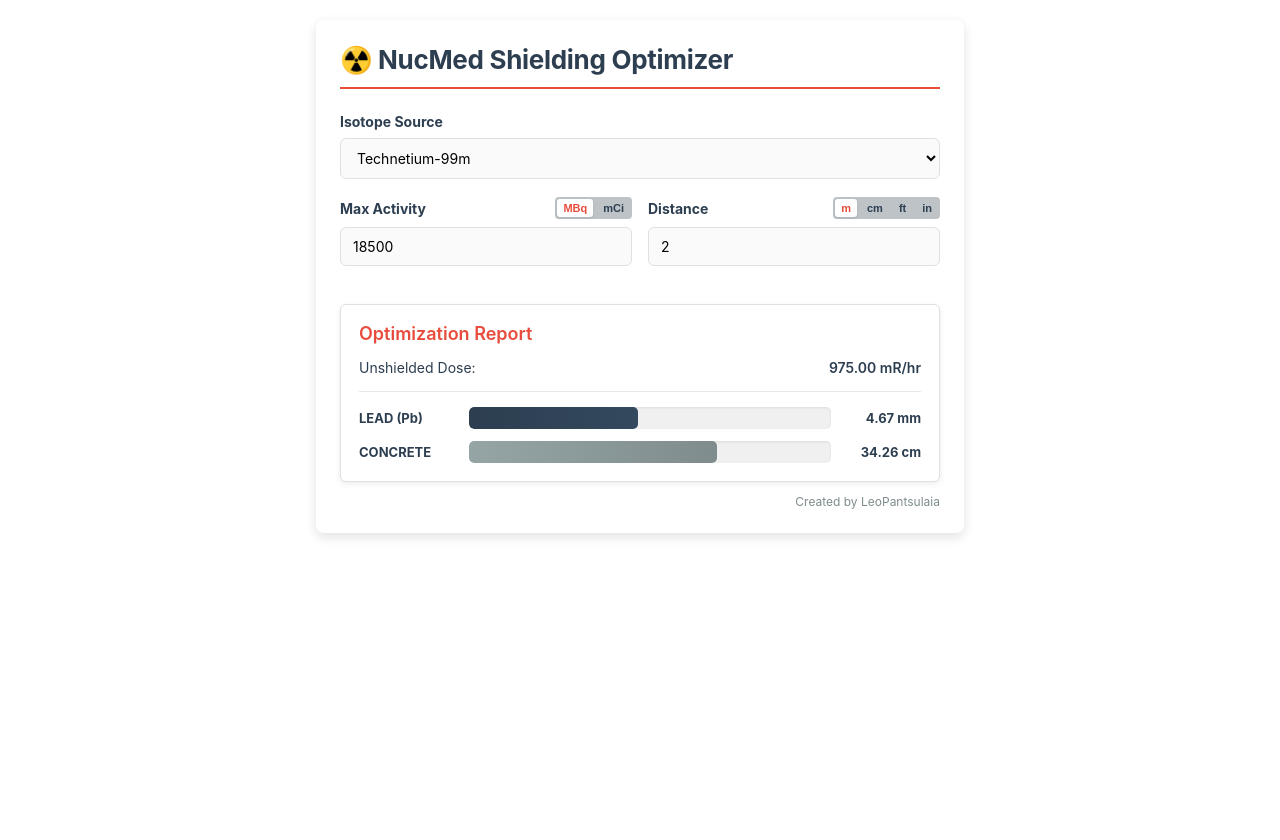
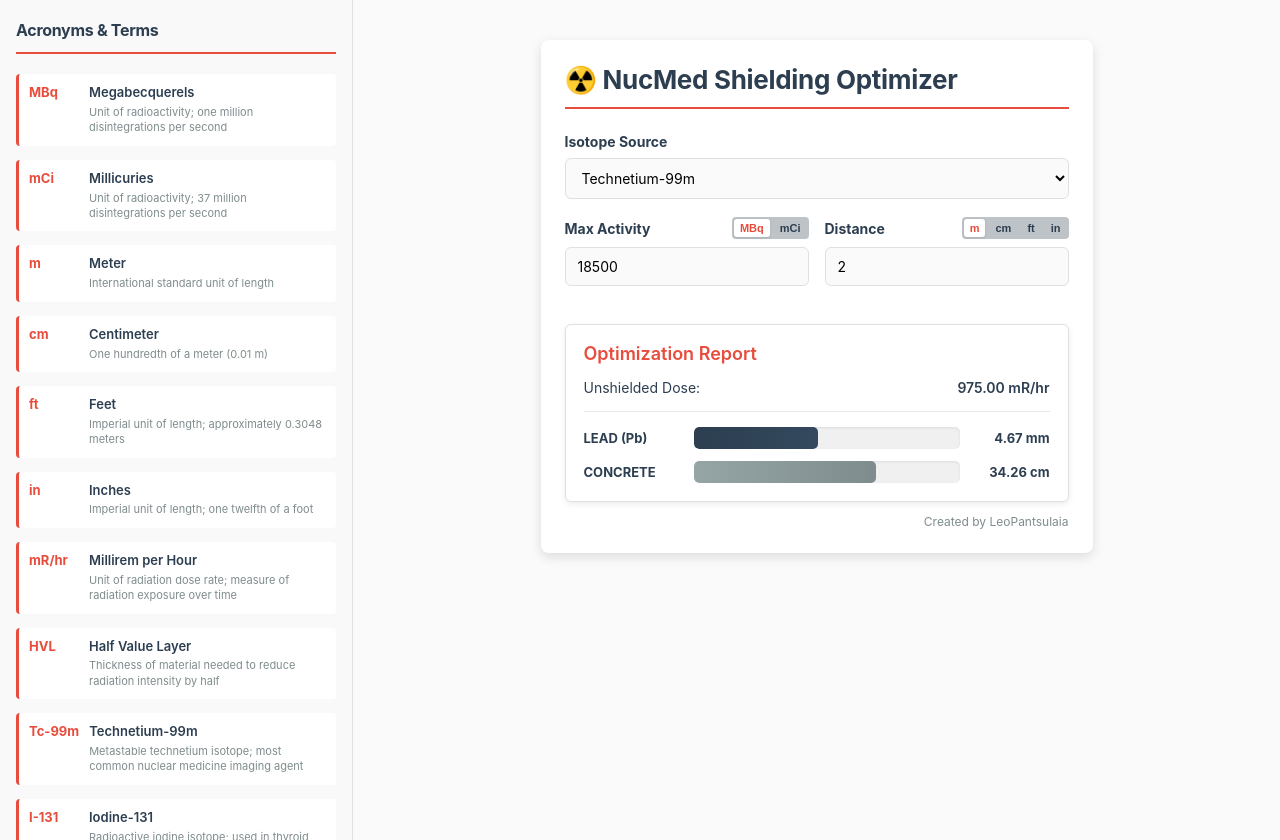
Before and after one commit to leopantsulaia/physics-flex, a React (Create React App) app: page / in a window 1280 px wide. Before the commit the page ends 800 px from the top, so only its background shows below. Built offline with nearby package versions, Linux system fonts and the light colour scheme.

Commit message:
acronyms

```diff
--- a/src/App.css
+++ b/src/App.css
@@ -1,38 +1,23 @@
-.App {
-  text-align: center;
+.appContainer {
+  display: flex;
+  min-height: 100vh;
+  background-color: #fafafa;
 }
 
-.App-logo {
-  height: 40vmin;
-  pointer-events: none;
+.mainContent {
+  flex: 1;
+  display: flex;
+  justify-content: center;
+  align-items: flex-start;
+  padding: 20px;
 }
 
-@media (prefers-reduced-motion: no-preference) {
-  .App-logo {
-    animation: App-logo-spin infinite 20s linear;
+@media (max-width: 768px) {
+  .appContainer {
+    flex-direction: column;
+  }
+
+  .mainContent {
+    padding: 10px;
   }
 }
-
-.App-header {
-  background-color: #282c34;
-  min-height: 100vh;
-  display: flex;
-  flex-direction: column;
-  align-items: center;
-  justify-content: center;
-  font-size: calc(10px + 2vmin);
-  color: white;
-}
-
-.App-link {
-  color: #61dafb;
-}
-
-@keyframes App-logo-spin {
-  from {
-    transform: rotate(0deg);
-  }
-  to {
-    transform: rotate(360deg);
-  }
-}
--- a/src/App.js
+++ b/src/App.js
@@ -1,9 +1,17 @@
-import React from 'react';
-import { ShieldingCalculator } from './components/ShieldingCalculator/ShieldingCalculator';
-import './App.css';
+import React from "react";
+import { ShieldingCalculator } from "./components/ShieldingCalculator/ShieldingCalculator";
+import { Glossary } from "./components/Glossary/Glossary";
+import "./App.css";
 
 function App() {
-  return <ShieldingCalculator />;
+  return (
+    <div className="appContainer">
+      <Glossary />
+      <div className="mainContent">
+        <ShieldingCalculator />
+      </div>
+    </div>
+  );
 }
 
 export default App;
--- /dev/null
+++ b/src/components/Glossary/Glossary.jsx
@@ -0,0 +1,87 @@
+import React from "react";
+import styles from "./Glossary.module.css";
+
+export const Glossary = () => {
+  const glossaryItems = [
+    {
+      acronym: "MBq",
+      expanded: "Megabecquerels",
+      description:
+        "Unit of radioactivity; one million disintegrations per second",
+    },
+    {
+      acronym: "mCi",
+      expanded: "Millicuries",
+      description:
+        "Unit of radioactivity; 37 million disintegrations per second",
+    },
+    {
+      acronym: "m",
+      expanded: "Meter",
+      description: "International standard unit of length",
+    },
+    {
+      acronym: "cm",
+      expanded: "Centimeter",
+      description: "One hundredth of a meter (0.01 m)",
+    },
+    {
+      acronym: "ft",
+      expanded: "Feet",
+      description: "Imperial unit of length; approximately 0.3048 meters",
+    },
+    {
+      acronym: "in",
+      expanded: "Inches",
+      description: "Imperial unit of length; one twelfth of a foot",
+    },
+    {
+      acronym: "mR/hr",
+      expanded: "Millirem per Hour",
+      description:
+        "Unit of radiation dose rate; measure of radiation exposure over time",
+    },
+    {
+      acronym: "HVL",
+      expanded: "Half Value Layer",
+      description:
+        "Thickness of material needed to reduce radiation intensity by half",
+    },
+    {
+      acronym: "Tc-99m",
+      expanded: "Technetium-99m",
+      description:
+        "Metastable technetium isotope; most common nuclear medicine imaging agent",
+    },
+    {
+      acronym: "I-131",
+      expanded: "Iodine-131",
+      description:
+        "Radioactive iodine isotope; used in thyroid imaging and therapy",
+    },
+    {
+      acronym: "F-18",
+      expanded: "Fluorine-18",
+      description: "Radioactive fluorine isotope; used in PET imaging studies",
+    },
+  ];
+
+  return (
+    <aside className={styles.glossary}>
+      <div className={styles.header}>
+        <h3 className={styles.title}>Acronyms & Terms</h3>
+      </div>
+      <div className={styles.itemsContainer}>
+        {glossaryItems.map((item) => (
+          <div key={item.acronym} className={styles.item}>
+            <div className={styles.acronym}>{item.acronym}</div>
+            <div className={styles.content}>
+              <div className={styles.expanded}>{item.expanded}</div>
+              <div className={styles.description}>{item.description}</div>
+            </div>
+          </div>
+        ))}
+      </div>
+    </aside>
+  );
+};
--- /dev/null
+++ b/src/components/Glossary/Glossary.module.css
@@ -0,0 +1,85 @@
+.glossary {
+  background-color: #f9f9f9;
+  border-right: 1px solid #e0e0e0;
+  padding: 20px 16px;
+  min-width: 280px;
+  max-width: 320px;
+  height: 100vh;
+  overflow-y: auto;
+  position: sticky;
+  top: 0;
+}
+
+.header {
+  margin-bottom: 20px;
+  border-bottom: 2px solid #e74c3c;
+  padding-bottom: 12px;
+}
+
+.title {
+  font-size: 16px;
+  font-weight: 700;
+  color: #2c3e50;
+  margin: 0;
+  letter-spacing: -0.3px;
+}
+
+.itemsContainer {
+  display: flex;
+  flex-direction: column;
+  gap: 14px;
+}
+
+.item {
+  display: flex;
+  gap: 10px;
+  padding: 10px;
+  border-left: 3px solid #e74c3c;
+  background-color: #ffffff;
+  border-radius: 4px;
+}
+
+.acronym {
+  font-weight: 700;
+  color: #e74c3c;
+  font-size: 13px;
+  min-width: 50px;
+  flex-shrink: 0;
+}
+
+.content {
+  display: flex;
+  flex-direction: column;
+  gap: 4px;
+}
+
+.expanded {
+  font-size: 13px;
+  font-weight: 600;
+  color: #2c3e50;
+  line-height: 1.3;
+}
+
+.description {
+  font-size: 11px;
+  color: #7f8c8d;
+  line-height: 1.4;
+}
+
+@media (max-width: 1024px) {
+  .glossary {
+    min-width: 240px;
+    max-width: 280px;
+    padding: 16px 12px;
+  }
+
+  .acronym {
+    min-width: 45px;
+  }
+}
+
+@media (max-width: 768px) {
+  .glossary {
+    display: none;
+  }
+}
```
